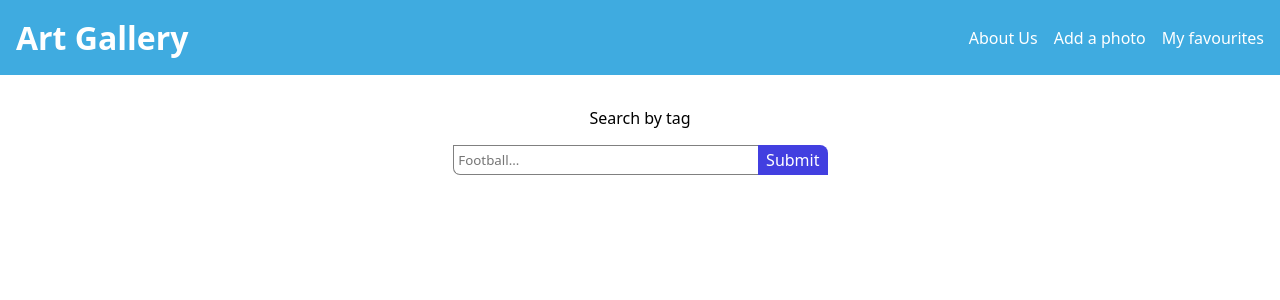
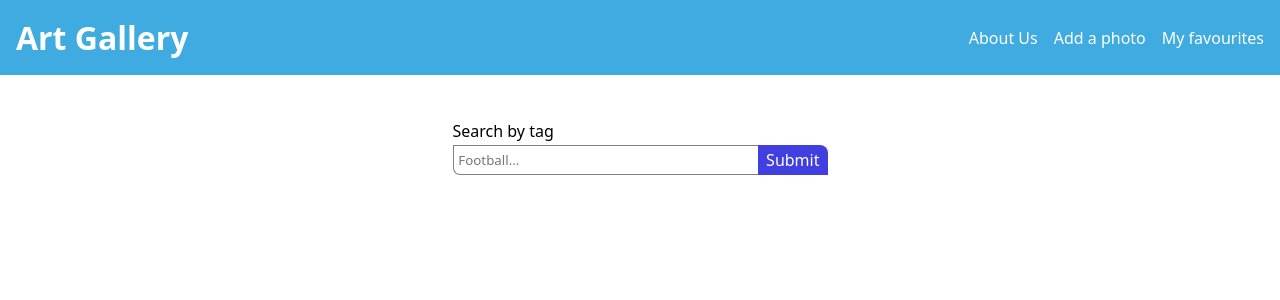
Before and after one commit to LucasGitHubx/art-gallery, a React (Vite) app: page / in a window 1280 px wide. Shown: the top 300 px of the page. Built offline with nearby package versions, Linux system fonts and the light colour scheme.

Commit message:
Styling the label

```diff
--- a/src/index.css
+++ b/src/index.css
@@ -70,6 +70,14 @@ header nav ul{
 .main-page form div{
     display: flex;
 }
+
+.main-page form label{
+    width: 100%;
+    text-align: left;
+
+    position: relative;
+    top: .8rem;
+}
 @media(min-width: 1024px){
     header{
         justify-content: space-between;
```
